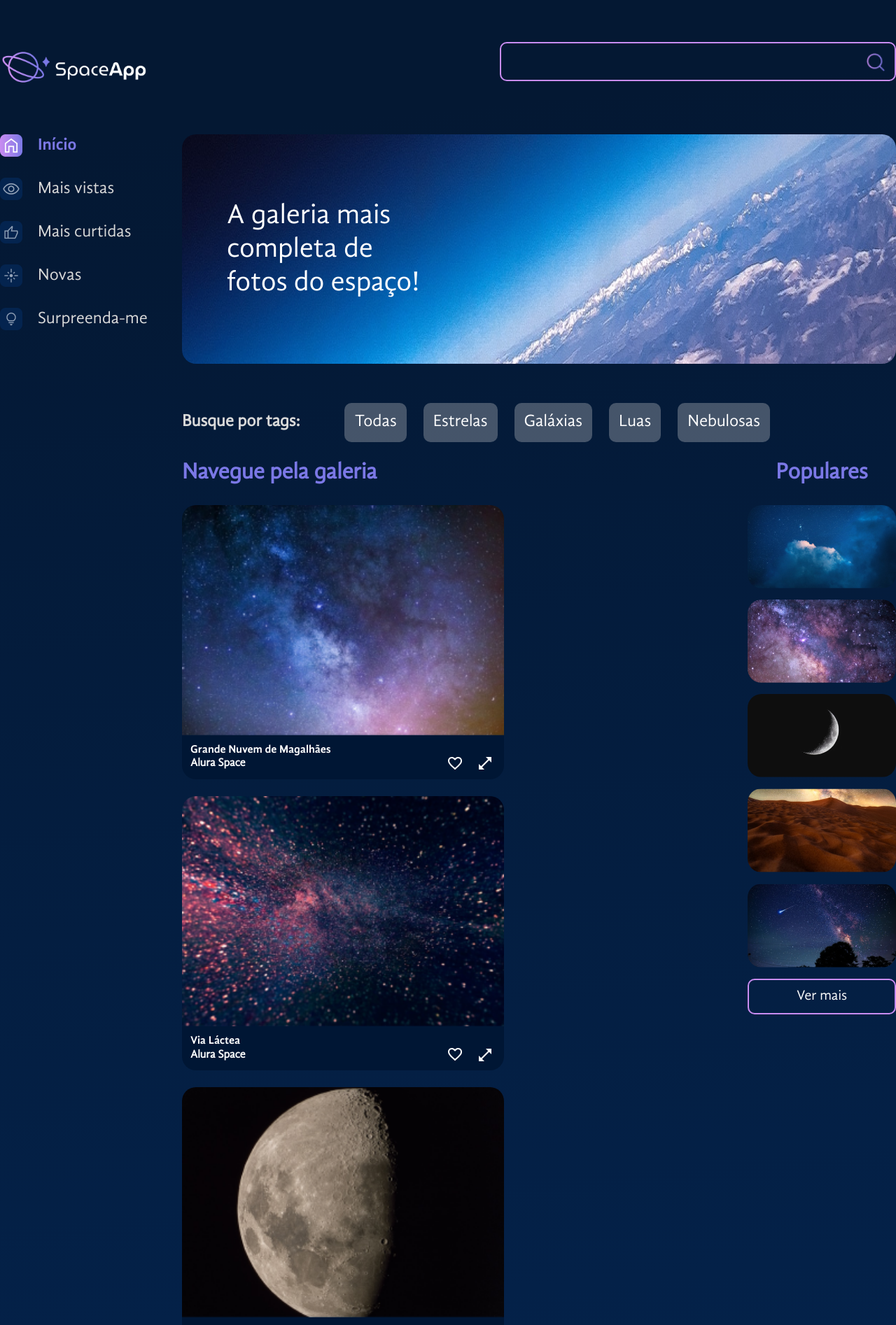
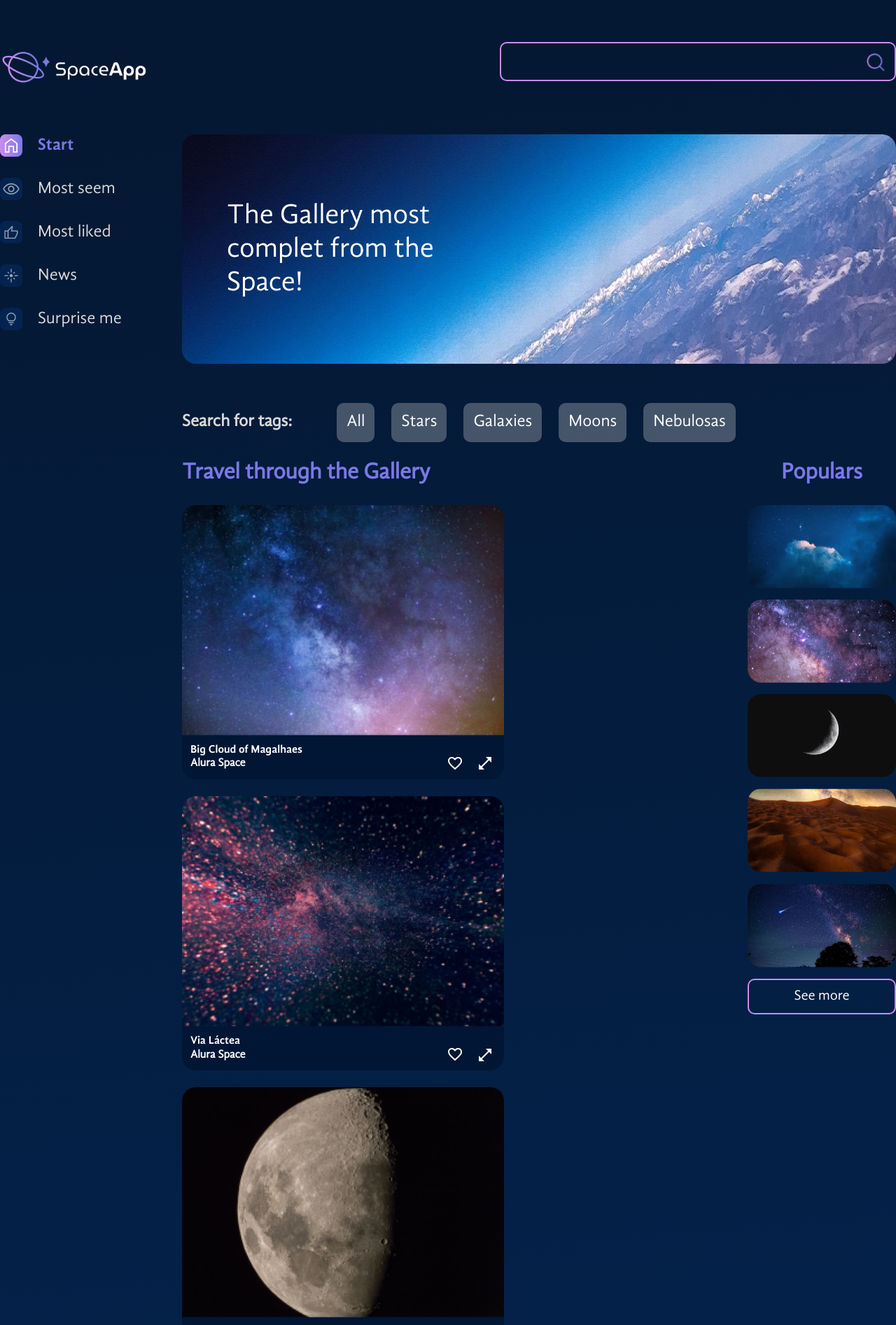
Before and after one commit to jotadagostin/SpaceAPP, a React (Vite) app in the folder space-app/: page / in a window 1280 px wide. Shown: the top 1894 px of the page at 70% size. Built offline with nearby package versions, Linux system fonts and the light colour scheme.

Commit message:
translating
english

```diff
--- a/space-app/src/App.jsx
+++ b/space-app/src/App.jsx
@@ -73,7 +73,7 @@ const App = () => {
           <BarraLateral />
           <ConteudoGaleria>
             <Banner
-              texto="A galeria mais completa de fotos do espaço!"
+              texto="The Gallery most complet from the Space!"
               backgroundImage={bannerBackground}
             />
             <Galeria
--- a/space-app/src/componentes/BarraLateral/index.jsx
+++ b/space-app/src/componentes/BarraLateral/index.jsx
@@ -18,31 +18,31 @@ const BarraLateral = () => {
                         iconeInativo="/icones/home-inativo.png"
                         ativo={true}
                     >
-                        Início
+                        Start
                     </ItemNavegacao>
                     <ItemNavegacao
                         iconeAtivo="/icones/mais-vistas-ativo.png"
                         iconeInativo="/icones/mais-vistas-inativo.png"
                     >
-                        Mais vistas
+                        Most seem
                     </ItemNavegacao>
                     <ItemNavegacao
                         iconeAtivo="/icones/mais-curtidas-ativo.png"
                         iconeInativo="/icones/mais-curtidas-inativo.png"
                     >
-                        Mais curtidas
+                        Most liked
                     </ItemNavegacao>
                     <ItemNavegacao
                         iconeAtivo="/icones/novas-ativo.png"
                         iconeInativo="/icones/novas-inativo.png"
                     >
-                        Novas
+                        News
                     </ItemNavegacao>
                     <ItemNavegacao
                         iconeAtivo="/icones/surpreenda-me-ativo.png"
                         iconeInativo="/icones/surpreenda-me-inativo.png"
                     >
-                        Surpreenda-me
+                        Surprise me
                     </ItemNavegacao>
                 </ListaEstilizada>
             </nav>
--- a/space-app/src/componentes/Galeria/Populares/index.jsx
+++ b/space-app/src/componentes/Galeria/Populares/index.jsx
@@ -28,13 +28,13 @@ const Botao = styled.button`
 const Populares = () => {
   return (
     <section>
-      <Titulo $alinhamento="center">Populares</Titulo>
+      <Titulo $alinhamento="center">Populars</Titulo>
       <ColunaFotos>
         {fotos.map((foto) => (
           <Imagem key={foto.id} src={foto.path} alt={foto.alt} />
         ))}
       </ColunaFotos>
-      <Botao>Ver mais</Botao>
+      <Botao>See more</Botao>
     </section>
   );
 };
--- a/space-app/src/componentes/Galeria/Tags/index.jsx
+++ b/space-app/src/componentes/Galeria/Tags/index.jsx
@@ -37,7 +37,7 @@ const Div = styled.div`
 
 const Tags = () => {
     return <TagsContainer>
-        <TagTitulo>Busque por tags:</TagTitulo>
+        <TagTitulo>Search for tags:</TagTitulo>
         <Div>
             {tags.map(tag => <Tag key={tag.id}>{tag.titulo}</Tag>)}
         </Div>
--- a/space-app/src/componentes/Galeria/Tags/tags.json
+++ b/space-app/src/componentes/Galeria/Tags/tags.json
@@ -1,19 +1,19 @@
 [
     {
         "id": 0,
-        "titulo": "Todas"
+        "titulo": "All"
     },
     {
         "id": 1,
-        "titulo": "Estrelas"
+        "titulo": "Stars"
     },
     {
         "id": 2,
-        "titulo": "Galáxias"
+        "titulo": "Galaxies"
     },
     {
         "id": 3,
-        "titulo": "Luas"
+        "titulo": "Moons"
     },
     {
         "id": 4,
--- a/space-app/src/componentes/Galeria/index.jsx
+++ b/space-app/src/componentes/Galeria/index.jsx
@@ -26,7 +26,7 @@ const Galeria = ({ fotos = [], aoFotoSelecionada, aoAlternarFavorito }) => {
             <Tags />
             <GaleriaContainer>
                 <SecaoFluida>
-                    <Titulo>Navegue pela galeria</Titulo>
+                    <Titulo>Travel through the Gallery</Titulo>
                     <ImagensContainer>
                         {fotos.map(foto => <Imagem
                             aoZoomSolicitado={aoFotoSelecionada}
--- a/space-app/src/fotos.json
+++ b/space-app/src/fotos.json
@@ -1,6 +1,6 @@
 [
   {
-    "titulo": "Grande Nuvem de Magalhães",
+    "titulo": "Big Cloud of Magalhaes",
     "fonte": "Alura Space",
     "path": "/imagens/galeria/foto-1.png",
     "id": "1",
@@ -14,56 +14,56 @@
     "tagId": 2
   },
   {
-    "titulo": "Lua: quarto minguante",
+    "titulo": "Moon: fourth waning",
     "fonte": "Alura Space",
     "path": "/imagens/galeria/foto-3.png",
     "id": "3",
     "tagId": 3
   },
   {
-    "titulo": "Galáxia de Andrómeda",
+    "titulo": "Andromeda Galaxy",
     "fonte": "Alura Space",
     "path": "/imagens/galeria/foto-4.png",
     "id": "4",
     "tagId": 2
   },
   {
-    "titulo": "Estrela Pistola",
+    "titulo": "Angry Star",
     "fonte": "Alura Space",
     "path": "/imagens/galeria/foto-5.png",
     "id": "5",
     "tagId": 1
   },
   {
-    "titulo": "Ilustração",
+    "titulo": "Ilustration",
     "fonte": "Alura Space",
     "path": "/imagens/galeria/foto-6.png",
     "id": "6",
     "tagId": 4
   },
   {
-    "titulo": "Galáxia de Andrómeda",
+    "titulo": "Andromeda Galaxy",
     "fonte": "Alura Space",
     "path": "/imagens/galeria/foto-7.png",
     "id": "7",
     "tagId": 2
   },
   {
-    "titulo": "Ilustração",
+    "titulo": "Ilustration",
     "fonte": "Alura Space",
     "path": "/imagens/galeria/foto-8.png",
     "id": "8",
     "tagId": 4
   },
   {
-    "titulo": "Céu estrelado",
+    "titulo": "Star sky",
     "fonte": "Alura Space",
     "path": "/imagens/galeria/foto-9.png",
     "id": "9",
     "tagId": 1
   },
   {
-    "titulo": "Ilustração",
+    "titulo": "Ilustratrion",
     "fonte": "Alura Space",
     "path": "/imagens/galeria/foto-10.png",
     "id": "10",
```
